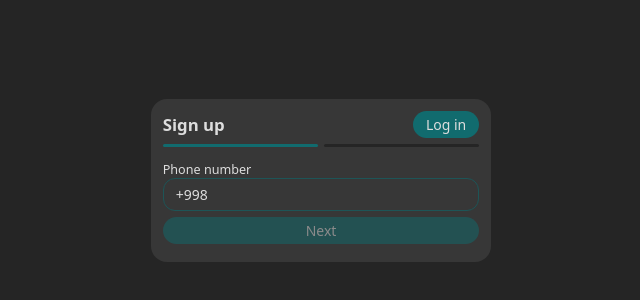
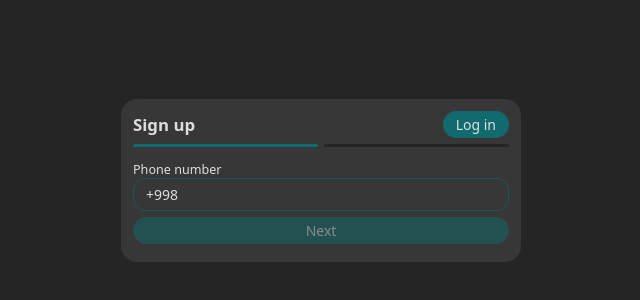
Before and after one commit to akbarjorayev/games, a React (Create React App) app: page /account/signup/phone in a window 1280 px wide. Shown: the part 220-520 px from the top of the page, without its empty margins (319-959 px from the left). Built offline with nearby package versions, Linux system fonts and the light colour scheme.

Commit message:
Signup & Login fixed

```diff
--- a/src/App.js
+++ b/src/App.js
@@ -6,8 +6,8 @@ import { checkRunApp } from './js/utils/checker'
 import './css/App.css'
 import 'react-toastify/dist/ReactToastify.css'
 
-import { Signup } from './pages/Account/Signup/Signup'
-const Login = React.lazy(() => import('./pages/Account/Login/Login'))
+import { Signup } from './pages/SignupLogin/Signup/Signup'
+const Login = React.lazy(() => import('./pages/SignupLogin/Login/Login'))
 const MainPage = React.lazy(() => import('./pages/Main/MainPage'))
 
 export default function App() {
@@ -19,7 +19,7 @@ export default function App() {
         <Routes>
           <Route path="/" element={<MainPage />} />
           <Route path="/account/signup/phone" element={Signup.phone} />
-          <Route path="/account/signup/userdata" element={Signup.userData} />
+          <Route path="/account/signup/user-data" element={Signup.userData} />
           <Route path="/account/login" element={<Login />} />
         </Routes>
       </BrowserRouter>
--- a/src/js/db/db/SMS.js
+++ b/src/js/db/db/SMS.js
@@ -1,6 +1,6 @@
 import { signInWithPhoneNumber, RecaptchaVerifier } from 'firebase/auth'
 import { auth } from './firebaseDB'
-import { getCorrectPhoneNumber } from '../../../pages/Account/utils/phoneNumber'
+import { getCorrectPhoneNumber } from '../../../pages/SignupLogin/utils/phoneNumber'
 
 export function sendSMS(phoneNumber) {
   return signInWithPhoneNumber(
--- a/src/pages/Account/Account.css
+++ /dev/null
@@ -1,4 +0,0 @@
-.account_con {
-  width: var(--main-page-con-width);
-  max-width: 90%;
-}
--- /dev/null
+++ b/src/pages/SignupLogin/Account.css
@@ -0,0 +1,8 @@
+.account_con {
+  width: var(--account-page-con-width);
+  max-width: 90%;
+}
+
+:root {
+  --account-page-con-width: 400px;
+}
--- a/src/pages/Account/Signup/SignupPhone/SignupVerify.jsx
+++ b/src/pages/SignupLogin/Signup/SignupPhone/SignupVerify.jsx
@@ -55,7 +55,7 @@ export default function SignupVerify({ COMPONENTS, setComponent }) {
 
     toast.success('OTP verified')
     setBtnTexts({ ...btnTexts, verify: BTNTEXTS.verify })
-    goToHref('/account/signup/userdata')
+    goToHref('/account/signup/user-data')
   }
 
   function handleSetVerify(verify) {
```
Also changed, not shown: src/pages/SignupLogin/AccountAtLimit.jsx (renamed from src/pages/Account/AccountAtLimit.jsx), src/pages/SignupLogin/Login/Login.jsx (renamed from src/pages/Account/Login/Login.jsx), src/pages/SignupLogin/Signup/Signup.jsx (renamed from src/pages/Account/Signup/Signup.jsx), src/pages/SignupLogin/Signup/SignupPhone/SignupPhone.jsx (renamed from src/pages/Account/Signup/SignupPhone/SignupPhone.jsx), src/pages/SignupLogin/Signup/SignupPhone/SignupUserPhone.jsx (renamed from src/pages/Account/Signup/SignupPhone/SignupUserPhone.jsx), src/pages/SignupLogin/Signup/SignupUserData/SignupUserData.jsx (renamed from src/pages/Account/Signup/SignupUserData/SignupUserData.jsx), src/pages/SignupLogin/utils/phoneNumber.js (renamed from src/pages/Account/utils/phoneNumber.js).
